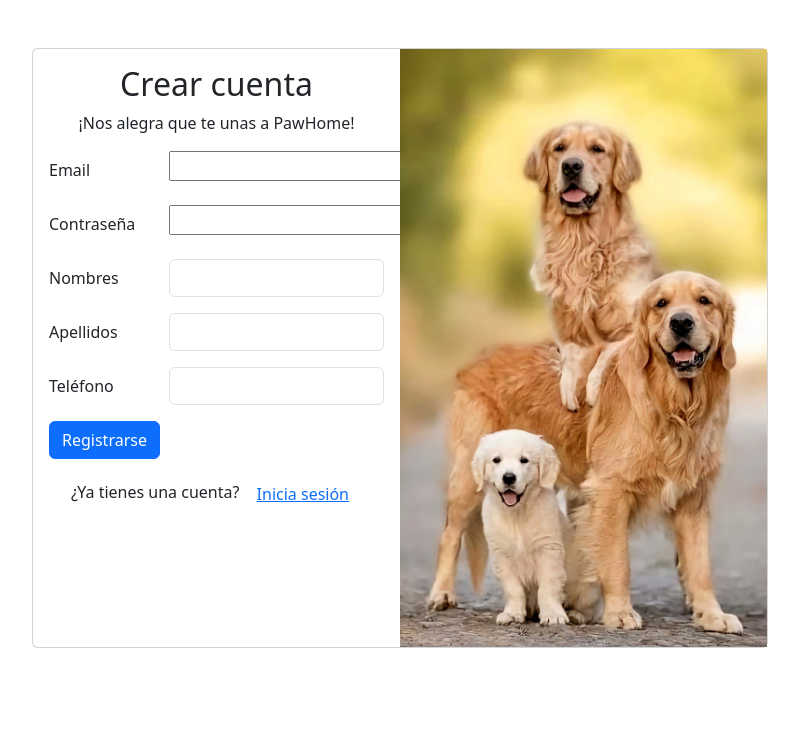
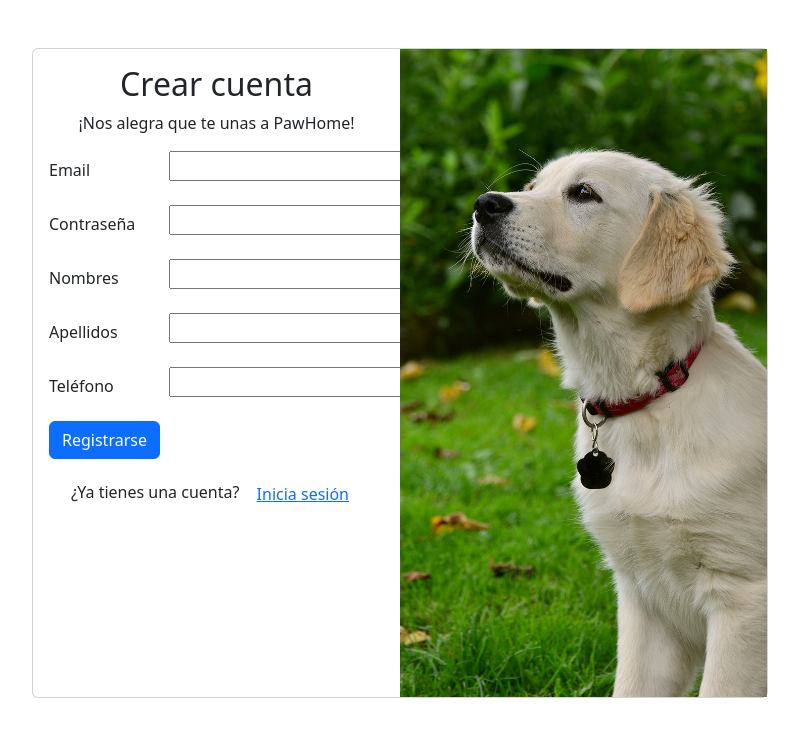
Before and after one commit to DanielDona08/PawHome, a Django app: page /accounts/registrarse/ in a window 1280 px wide. Shown: the top 737 px of the page, without its empty margins (240-1039 px from the left). Run offline with Django 5.2, Linux system fonts and the light colour scheme.

Commit message:
registrar actualizado

```diff
--- a/trimestre_3/ProyectoAdopcion/PawHome/AppLogAut/templates/registrarse.html
+++ b/trimestre_3/ProyectoAdopcion/PawHome/AppLogAut/templates/registrarse.html
@@ -29,7 +29,7 @@
     <div class="container mt-5">
         <div class="row justify-content-center">
             <div class="col-md-8">
-                <div class="card" style="height: 600px;">
+                <div class="card" style="height: 650px;">
                     <div class="row g-0" style="height: 100%;">
                         <div class="col-md-6">
                             <div class="card-body register-form">
@@ -50,21 +50,21 @@
                                         </div>
                                     </div>
                                     <div class="mb-3 row">
-                                        <label for="nombres" class="col-sm-4 col-form-label">Nombres</label>
+                                        <label for="nombres" class="col-sm-4 col-form-label">{{ form.nombres.label }}</label>
                                         <div class="col-sm-8">
-                                            <input type="text" class="form-control" id="nombres" name="nombres" required>
+                                            {{ form.nombres }}
                                         </div>
                                     </div>
                                     <div class="mb-3 row">
-                                        <label for="apellidos" class="col-sm-4 col-form-label">Apellidos</label>
+                                        <label for="apellidos" class="col-sm-4 col-form-label">{{ form.apellidos.label }}</label>
                                         <div class="col-sm-8">
-                                            <input type="text" class="form-control" id="apellidos" name="apellidos" required>
+                                            {{ form.apellidos }}
                                         </div>
                                     </div>
                                     <div class="mb-3 row">
-                                        <label for="telefono" class="col-sm-4 col-form-label">Teléfono</label>
+                                        <label for="telefono" class="col-sm-4 col-form-label">{{ form.telefono.label }}</label>
                                         <div class="col-sm-8">
-                                            <input type="number" class="form-control" id="telefono" name="telefono" required>
+                                            {{ form.telefono }}
                                         </div>
                                     </div>
                                     <button type="submit" class="btn btn-primary btn-block">Registrarse</button>
@@ -75,7 +75,7 @@
                             </div>
                         </div>
                         <div class="col-md-6 image-container">
-                            <img src="{% static 'media/inicio.jpg' %}" class="img-fluid register-image" alt="Puppy Image">
+                            <img src="{% static 'media/registrarse.jpg' %}" class="img-fluid register-image" alt="Puppy Image">
                         </div>
                     </div>
                 </div>
```
Also changed, not shown: trimestre_3/ProyectoAdopcion/PawHome/Appweb/static/media/registrarse.jpg (added).
